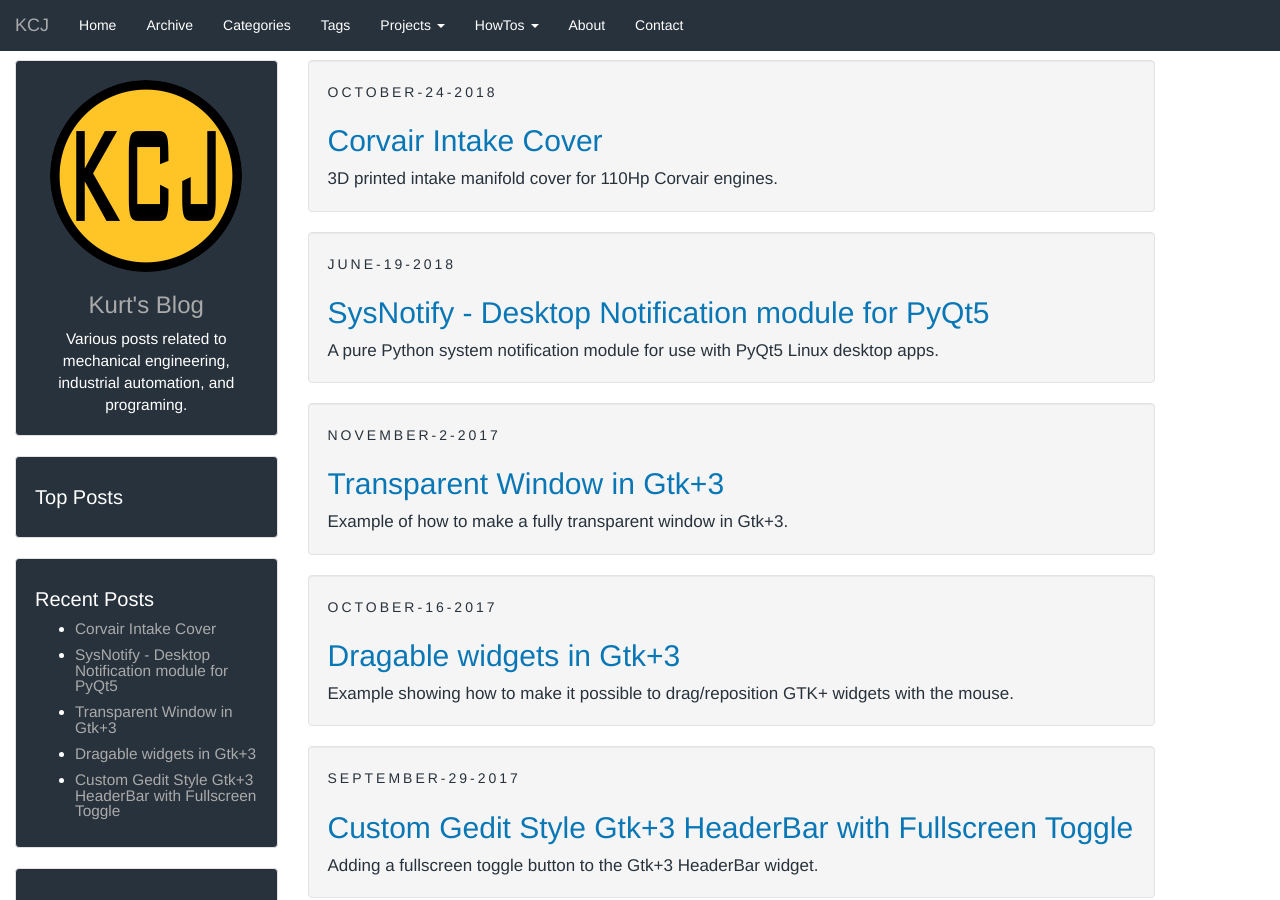
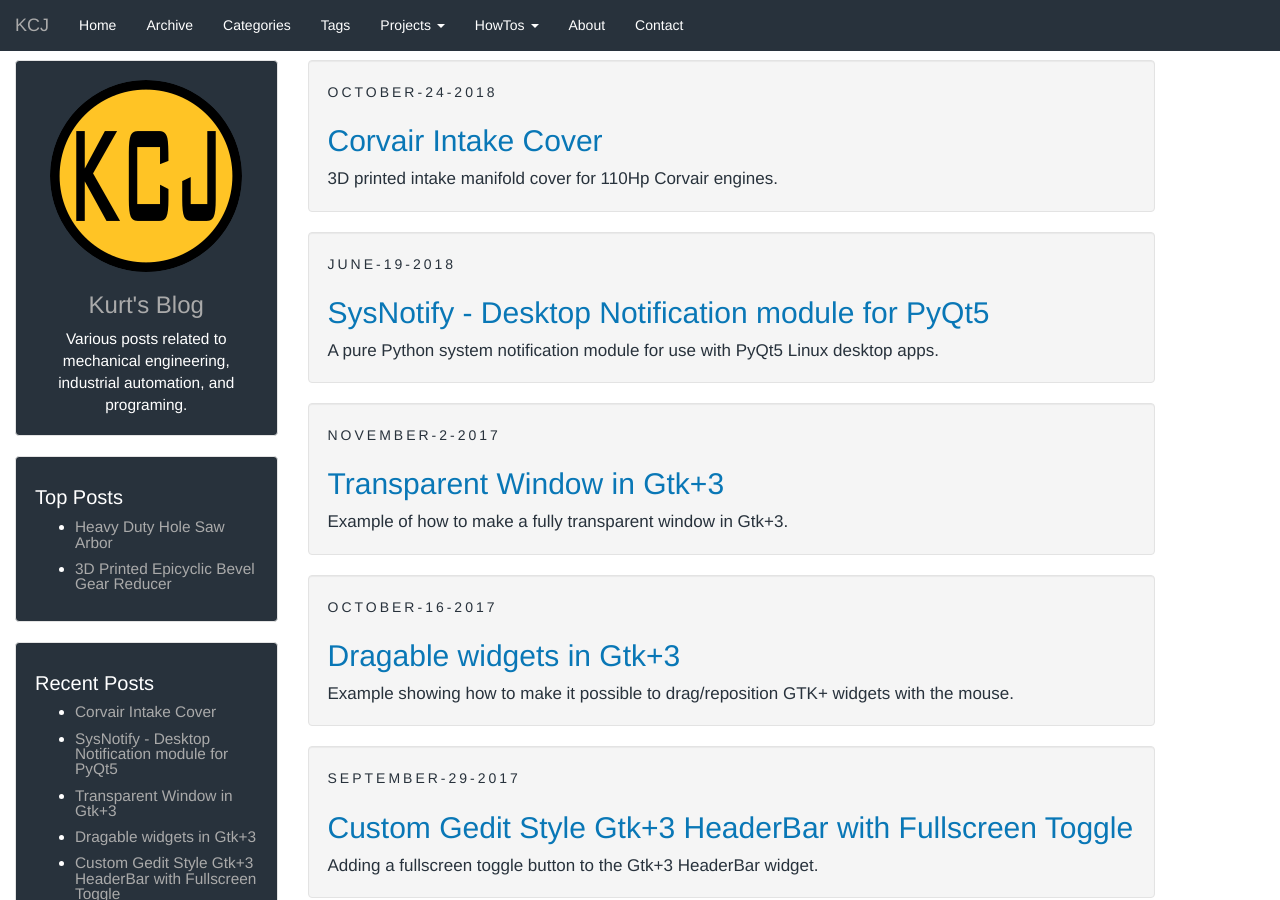
Before and after one commit to KurtJacobson/kcjengr.com, a Jekyll site: the page built from index.html, in a window 1280 px wide and 900 px high. Built offline with Jekyll 4.4.1, drawn with Linux system fonts in a browser that asks for light colours; the list of posts is cut into pages by our own code.

Commit message:
add top posts

```diff
--- a/_data/tops.yml
+++ b/_data/tops.yml
@@ -1 +1,2 @@
-- url: "welcome-to-jekyll"
+- url: hole-saw-arbor
+- url: epicyclic-gear-reducer
```
